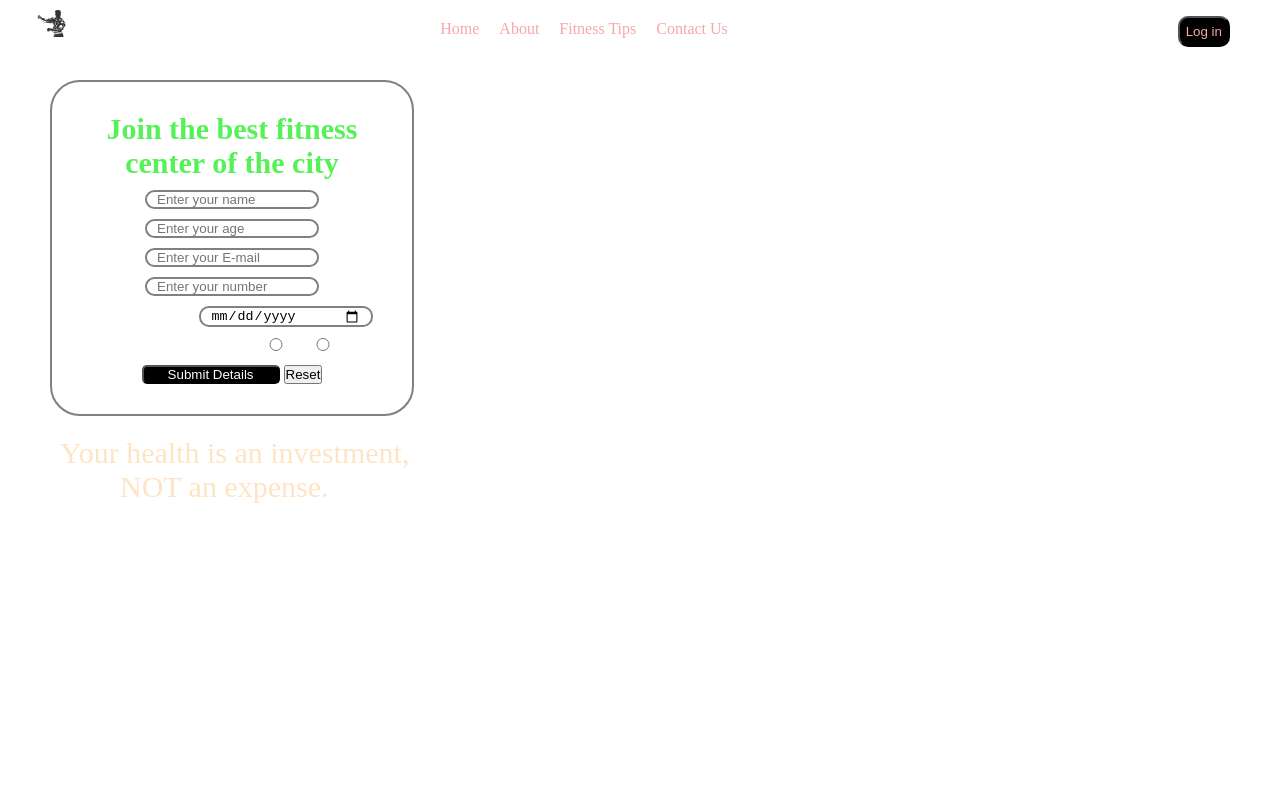
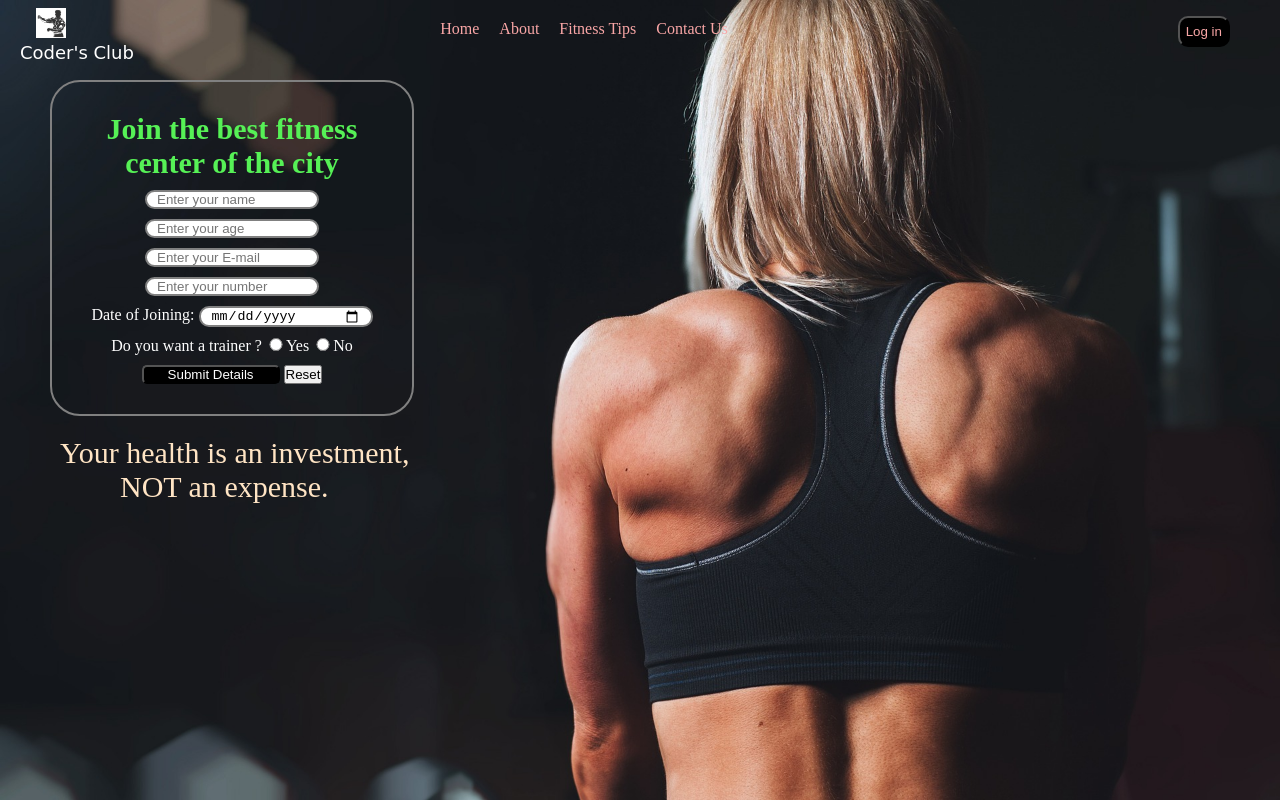
Before and after one commit to pranjal0508/fitness-club, a plain HTML site: page index.html in a window 1280 px wide. Drawn offline with Linux system fonts and the light colour scheme; a web font is replaced by a local one.

Commit message:
Update style.css

```diff
--- a/css/style.css
+++ b/css/style.css
@@ -12,7 +12,13 @@ header {
     height: 40px;
     padding: 10px;
 }
-
+ body {
+            background-image: url('/images/bg1.jpg');
+            width: 100vw;
+            height: 100vh;
+            background-repeat: no-repeat;
+            background-size: cover;
+   }
 .left {
     display: inline-block;
     /* border: 2px solid red; */
```
